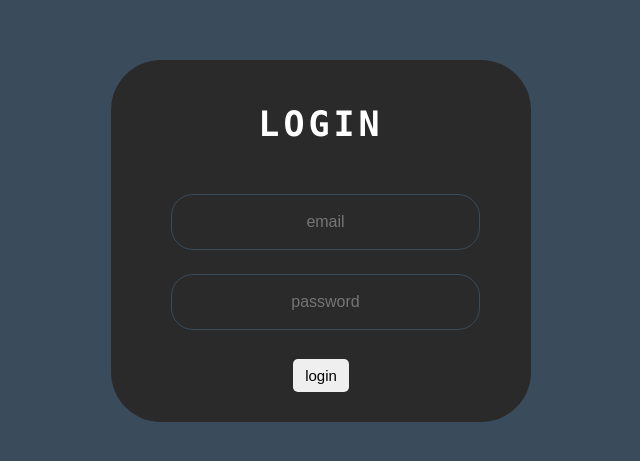
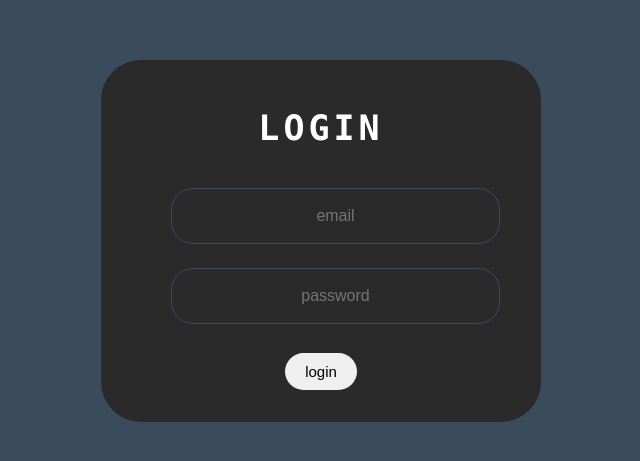
Before and after one commit to hyejooLim/TIL, a plain HTML site: page JavaScript/LoginForm/index.html in a window 1280 px wide. Shown: the part 159-620 px from the top of the page, without its empty margins (319-959 px from the left). Drawn offline with Linux system fonts and the light colour scheme.

Commit message:
Design: loginWrapper size

```diff
--- a/JavaScript/LoginForm/style.css
+++ b/JavaScript/LoginForm/style.css
@@ -15,23 +15,22 @@ body {
 
 .loginWrapper {
   width: 300px;
-  padding: 20px 60px 30px;
+  padding: 24px 70px 32px;
   background-color: #2A2A2A;
   color: white;
   text-align: center;
-  border-radius: 50px;
+  border-radius: 40px;
 }
 
 .loginWrapper .logo {
-  margin-bottom: 50px;
+  margin-bottom: 40px;
   letter-spacing: 4px;
   font-size: 35px;
-
 }
 
 .loginWrapper .input_id,
 .loginWrapper .input_password {
-  padding: 18px 50px;
+  padding: 18px 60px;
   margin: 24px auto;
   border: 1px solid #3A4B5B;
   border-radius: 22px;
@@ -51,10 +50,10 @@ body {
 .loginWrapper .button_login {
   border: none;
   outline: none;
-  padding: 8px 12px;
+  padding: 10px 20px;
   font-size: 15px;
   margin-top: 5px;
-  border-radius: 5px;
+  border-radius: 50px;
   translate: transform 300ms ease-in;
 }
 
@@ -62,5 +61,5 @@ body {
   cursor: pointer;
   background: #37B462;
   color: white;
-  transform: scale(1.1);
+  transform: scale(1.2);
 }
```
